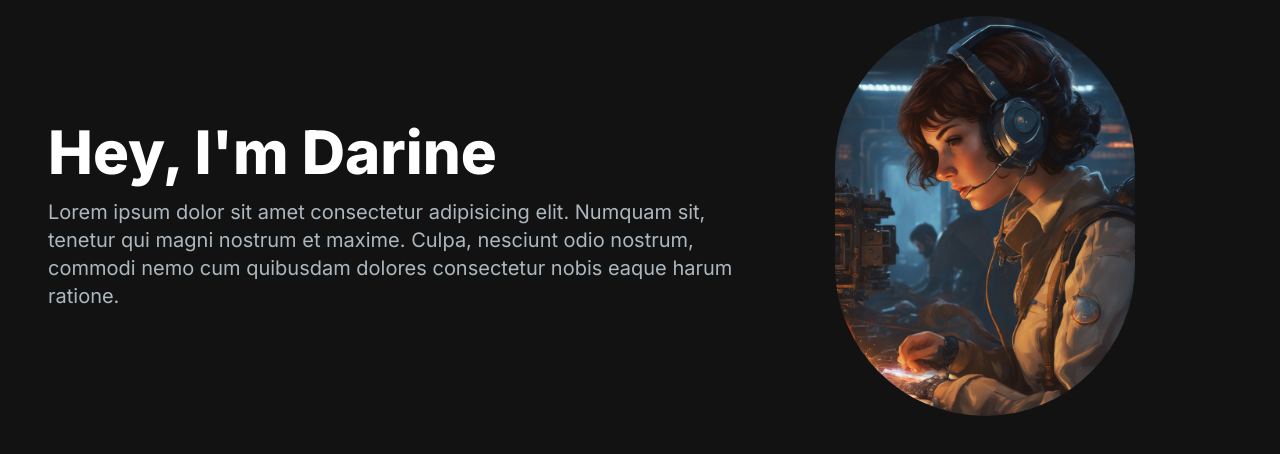
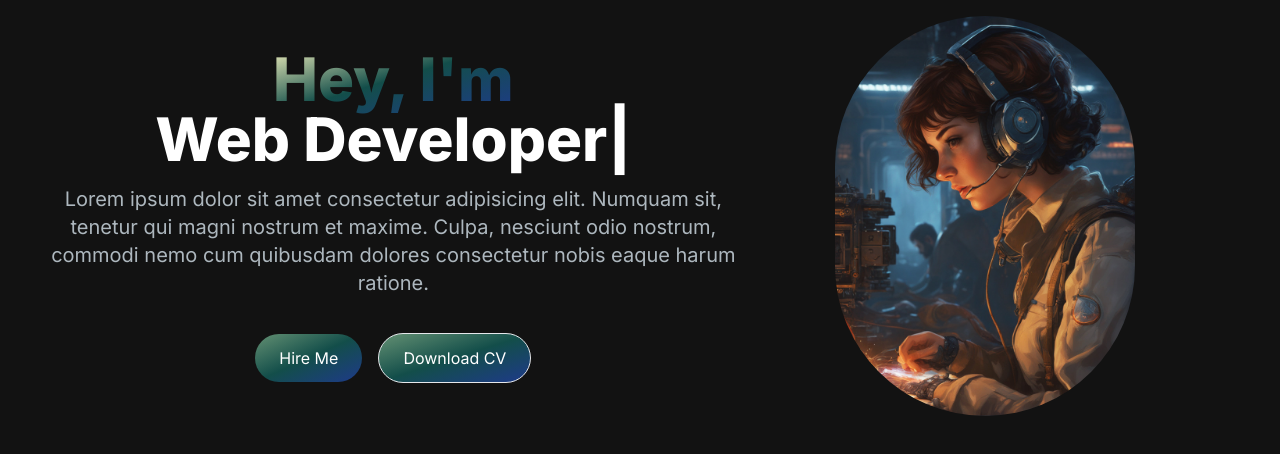
Before and after one commit to darinetag/my-portfolio, a Next.js app: page / in a window 1280 px wide. Shown: the top 454 px of the page. Built offline with nearby package versions, Linux system fonts and the light colour scheme.

Commit message:
header 85% done

```diff
--- a/src/app/components/HeroSection.jsx
+++ b/src/app/components/HeroSection.jsx
@@ -1,22 +1,52 @@
+"use client";
 import Image from "next/image";
+
+import { TypeAnimation } from 'react-type-animation';
+
 
 const HeroSection = () => {
   return (
     <section>
       <div className="grid grid-cols-1 lg:grid-cols-12">
-        <div className="col-span-7 place self-center">
-          <h1 className="text-white mb-4 text-4xl lg:text-6xl font-extrabold">
-            Hey, I'm Darine
+        <div className="col-span-7 place self-center text-center sm:text">
+          <h1 className="text-white mb-4 text-4xl sm:text-5xl lg:text-6xl font-extrabold">
+            <span className="text-transparent bg-clip-text bg-gradient-to-br from-yellow-100 via-teal-900 to-blue-900">
+              Hey, I'm
+            </span>
+            <br></br>
+            <TypeAnimation
+      sequence={[
+        'Darine',
+        1000,
+        'Front-end Developer',
+        1000,
+        'Web Developer',
+        1000,
+        'Translator & Artist',
+        1000
+      ]}
+      wrapper="span"
+      speed={50}
+      repeat={Infinity}
+    />
           </h1>
-          <p className="text-[#ADB7BE] text-lg lg:text-xl">
+          <p className="text-[#ADB7BE] text-base sm:text-lg lg:text-xl mb-6">
             Lorem ipsum dolor sit amet consectetur adipisicing elit. Numquam
             sit, tenetur qui magni nostrum et maxime. Culpa, nesciunt odio
             nostrum, commodi nemo cum quibusdam dolores consectetur nobis eaque
             harum ratione.
           </p>
+          <div>
+            <button className="px-6 py-3 rounded-full w-full sm:w-fit mr-4 bg-gradient-to-br  from-[#649173] via-teal-900 to-blue-900 hover:bg-slate-200 text-white">
+              Hire Me
+            </button>
+            <button className="px-1 py-1 rounded-full w-full sm:w-fit bg-gradient-to-br  from-[#649173] via-teal-900 to-blue-900 hover:bg-slate-800 text-white border mt-3">
+              <span className="block bg[#121212] hover:bg-slate-800 rounded-full px-5 py-2">Download CV</span>
+            </button>
+          </div>
         </div>
-        <div className="col-span-5 place-self-center">
-          <div className="rounded-full  w-[250px] h-[300px] lg:w-[400px] lg:h-[400px] relative">
+        <div className="col-span-5 place-self-center mt-14 lg:mt-0">
+          <div className="rounded-full  w-[250px] h-[250px] lg:w-[400px] lg:h-[400px] relative">
             <Image
               src="/images/hero-img.png"
               alt="hero image"
--- a/src/app/page.js
+++ b/src/app/page.js
@@ -2,8 +2,10 @@ import HeroSection from "./components/HeroSection";
 
 export default function Home() {
   return (
-    <main className="flex min-h-screen flex-col bg-[#121212] container mx-auto px-12 py-4">
-      <HeroSection />
+    <main className="flex min-h-screen flex-col bg-[#121212]">
+      <div class="container mx-auto px-12 py-4">
+        <HeroSection />
+      </div>
     </main>
   );
 }
```
Also changed, not shown: package.json (+5 -4 lines), 1 other file (tests, documents, lock files or other folders).
